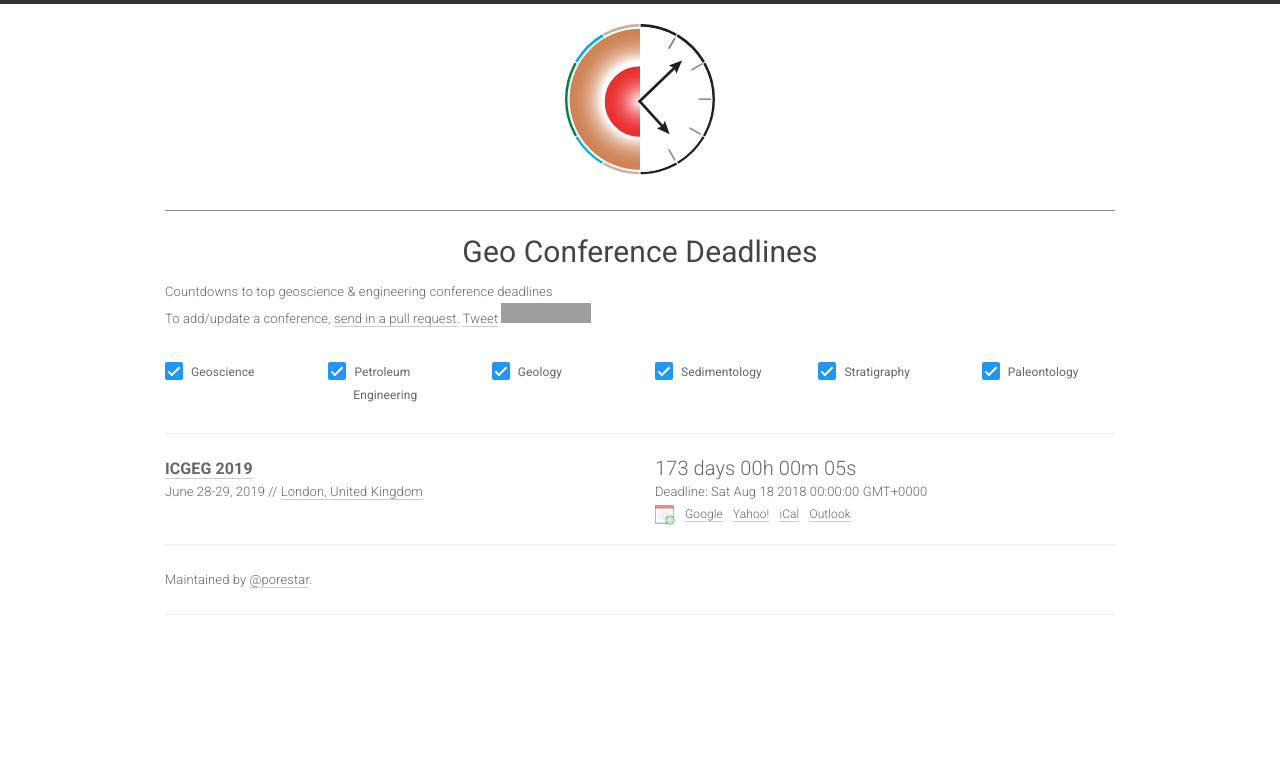
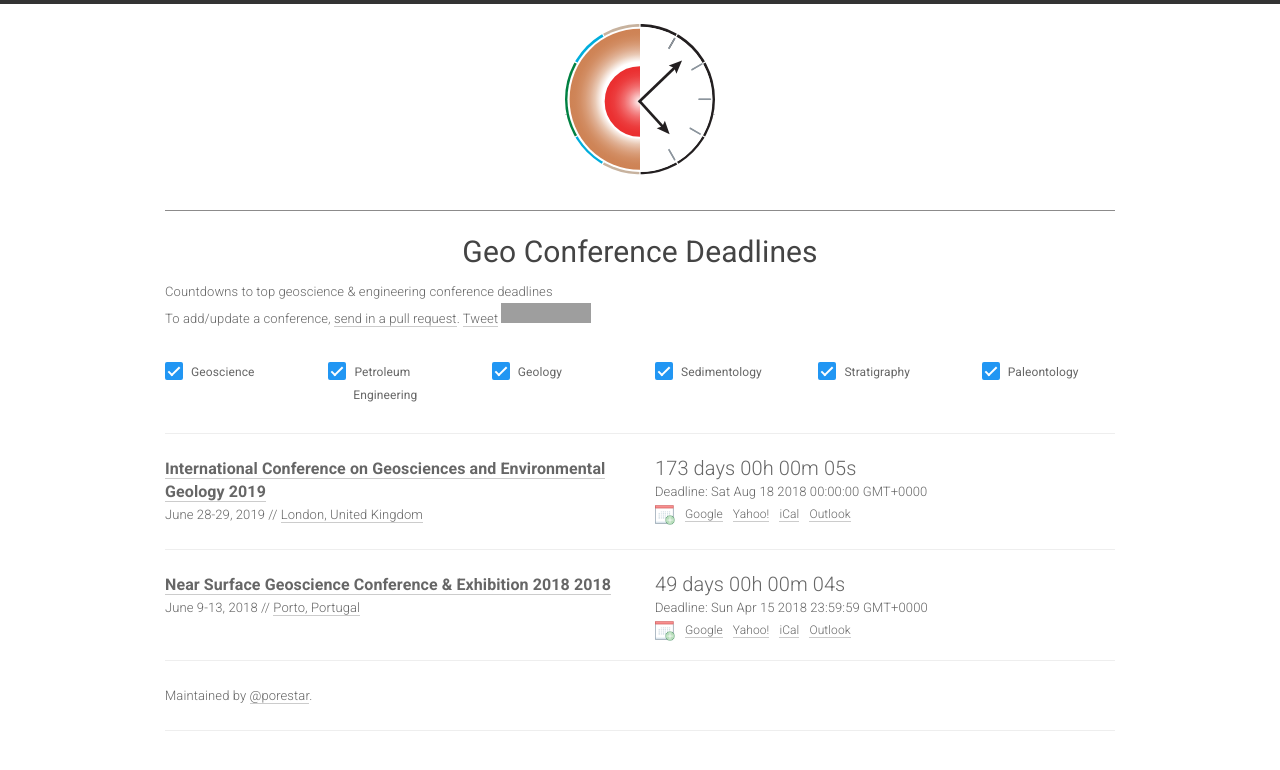
Before and after one commit to LukasMosser/geo-deadlines, a Jekyll site: the page built from index.html, in a window 1280 px wide. Shown: the top 770 px of the page. Built offline with Jekyll 4.4.1, drawn with Linux system fonts in a browser that asks for light colours; nearby versions of some CDN libraries; comment, search, counter and statistics services are not loaded; grey boxes are pictures that could not be loaded.

Commit message:
added surfacegeo18

```diff
--- a/_data/conferences.yml
+++ b/_data/conferences.yml
@@ -1,11 +1,21 @@
 ---
 
-- name: ICGEG
+- name: International Conference on Geosciences and Environmental Geology
   year: 2019
   id: icgeg19
-  link: http://www.learningtheory.org/colt2018/
+  link: https://waset.org/conference/2019/06/london/ICGEG
   deadline: "2018-08-18 00:00:00"
   timezone: GMT
   date: June 28-29, 2019
   place: London, United Kingdom
   sub: GSCI
+
+- name: Near Surface Geoscience Conference & Exhibition 2018
+  year: 2018
+  id: surfacegeo18
+  link: https://events.eage.org/en/2018/24th-european-meeting-of-environmental-and-engineering-geophysics?eventid=1560&Opendivs=s3
+  deadline: "2018-04-15 23:59:59"
+  timezone: GMT+2
+  date: June 9-13, 2018
+  place: Porto, Portugal
+  sub: GSCI
```
